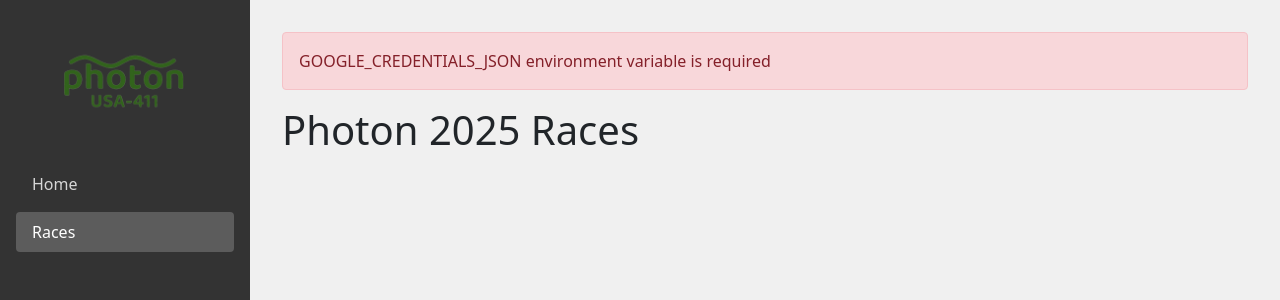
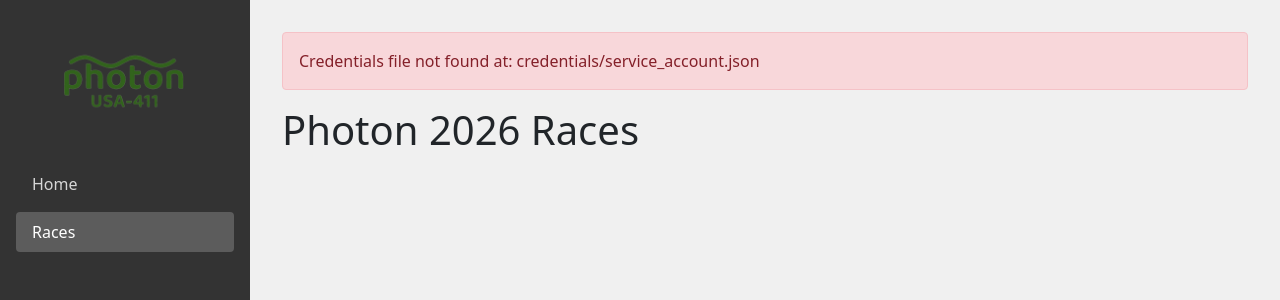
Before and after one commit to reevesg/photon-411, a Flask app: page /races in a window 1280 px wide. Shown: the top 300 px of the page. Run offline with Flask 3, Linux system fonts and the light colour scheme.

Commit message:
feat: updated for 2026

```diff
--- a/app.py
+++ b/app.py
@@ -17,40 +17,20 @@
 
 # Configure Google Sheets API
 SCOPES = ['https://www.googleapis.com/auth/spreadsheets.readonly']
-CREDENTIALS_JSON = os.getenv('GOOGLE_CREDENTIALS_JSON')
+CREDENTIALS_PATH = 'credentials/service_account.json'
 SPREADSHEET_ID = os.getenv('SPREADSHEET_ID')
 
 def get_google_sheets_service():
     logging.info(f"Spreadsheet ID: {SPREADSHEET_ID}")
 
-    if not CREDENTIALS_JSON:
-        raise ValueError("GOOGLE_CREDENTIALS_JSON environment variable is required")
+    if not os.path.exists(CREDENTIALS_PATH):
+        raise ValueError(f"Credentials file not found at: {CREDENTIALS_PATH}")
 
     try:
-        import json
-        import tempfile
-
-        # Parse JSON
-        try:
-            creds_dict = json.loads(CREDENTIALS_JSON)
-            logging.info("Successfully parsed credentials JSON")
-        except json.JSONDecodeError as je:
-            logging.error(f"Failed to parse credentials JSON: {je}")
-            raise ValueError("Invalid JSON in credentials") from je
-
-        # Write to temporary file
-        with tempfile.NamedTemporaryFile(mode='w', delete=False) as temp_file:
-            json.dump(creds_dict, temp_file)
-            temp_path = temp_file.name
-            logging.info(f"Wrote credentials to temporary file: {temp_path}")
-
-        try:
-            credentials = service_account.Credentials.from_service_account_file(
-                temp_path, scopes=SCOPES)
-            logging.info(f"Successfully loaded credentials for: {credentials.service_account_email}")
-            return build('sheets', 'v4', credentials=credentials)
-        finally:
-            os.unlink(temp_path)  # Always clean up the temp file
+        credentials = service_account.Credentials.from_service_account_file(
+            CREDENTIALS_PATH, scopes=SCOPES)
+        logging.info(f"Successfully loaded credentials for: {credentials.service_account_email}")
+        return build('sheets', 'v4', credentials=credentials)
 
         logging.info(f"Service account email: {credentials.service_account_email}")
         return build('sheets', 'v4', credentials=credentials)
@@ -69,11 +49,10 @@
     try:
         service = get_google_sheets_service()
 
-        # Adjust range as needed
-        RANGE_NAME = 'Sheet1!A1:Z'
+        sheet = service.spreadsheets()
+        RANGE_NAME = 'Races!A1:Z'
         print(f"Fetching range: {RANGE_NAME}")
 
-        sheet = service.spreadsheets()
         print("Making API request...")
         result = sheet.values().get(spreadsheetId=SPREADSHEET_ID,
                                   range=RANGE_NAME).execute()
--- a/cloudbuild.yaml
+++ b/cloudbuild.yaml
@@ -22,7 +22,7 @@
       - 'managed'
       - '--allow-unauthenticated'
       - '--set-env-vars'
-      - 'GOOGLE_CREDENTIALS=$(cat credentials/service_account.json)'
+      - 'GOOGLE_CREDENTIALS=$(cat credentials/service_account.json),SPREADSHEET_ID=1APFhedHVWzf3fJRTOtUeTEId0Lp2dNPzBP91td5I5oQ'
 
 images:
   - 'gcr.io/$PROJECT_ID/photon'
--- a/templates/races.html
+++ b/templates/races.html
@@ -26,7 +26,7 @@
         </div>
         {% endif %}
 
-        <h1>Photon 2025 Races</h1>
+        <h1>Photon 2026 Races</h1>
         {% if headers and data %}
         <div class="table-responsive">
             <table class="table table-striped table-hover">
```
Also changed, not shown: README.md.
